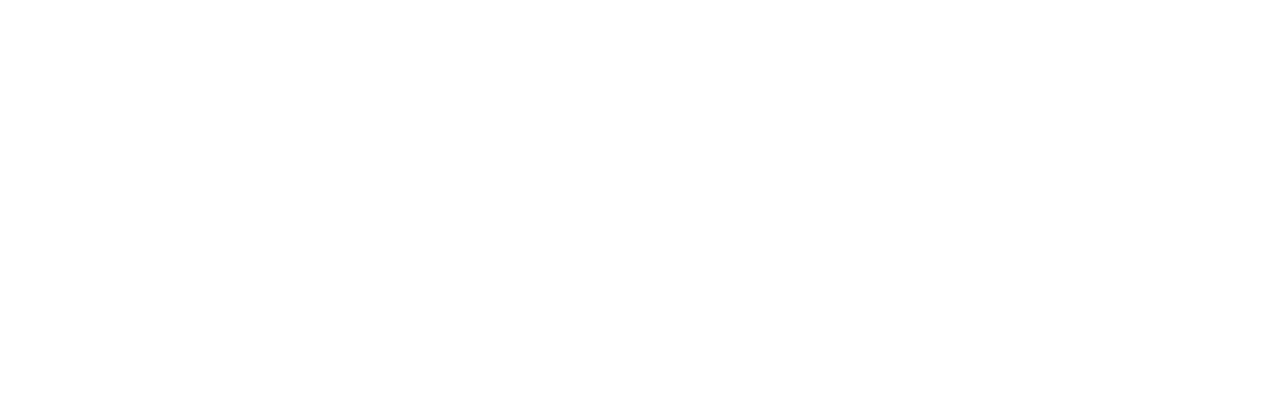
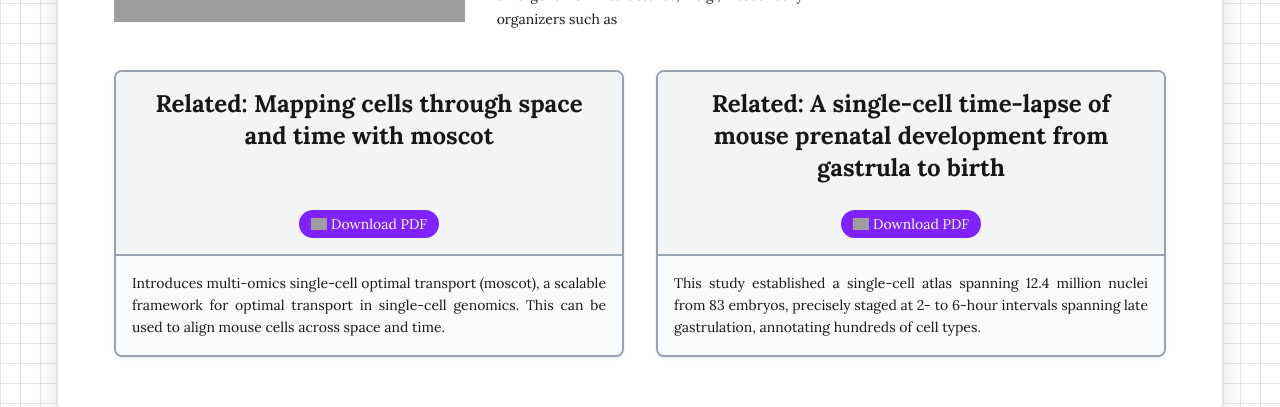
Before and after one commit to dzhu8/dzhu.github.io, a Next.js app: page / in a window 1280 px wide. Shown: the part 1617-2024 px from the top of the page. Before the commit the page ends 800 px from the top, so only its background shows below. Built offline with nearby package versions, Linux system fonts and the light colour scheme; grey boxes are pictures that could not be loaded; a web font is replaced by a local one.

Commit message:
Add formatted research section

```diff
--- a/src/app/components/subsections/ResearchNewspaperTemplate.tsx
+++ b/src/app/components/subsections/ResearchNewspaperTemplate.tsx
@@ -10,8 +10,7 @@
      imageAlt?: string;
      pdfPath?: string;
      githubUrl?: string;
-     mainContent?: string;
-     secondaryContent?: string;
+     fullText?: string; // Combined main and secondary content
      article1Title?: string;
      article1Content?: string;
      article1PdfPath?: string;
@@ -33,8 +32,7 @@
      imageAlt = "Article image",
      pdfPath,
      githubUrl,
-     mainContent = "Lorem ipsum dolor sit amet, consectetur adipiscing elit. Suspendisse vel justo eu nibh vestibulum tincidunt. Praesent faucibus, nisl in lobortis tincidunt, magna lacus pulvinar mauris, nec accumsan odio metus et dolor. Cras non nisi ut augue pulvinar luctus. Curabitur eget augue ut turpis feugiat finibus eget sed nibh. Duis fermentum, tortor vel dictum lobortis, arcu nisi condimentum eros, vel ullamcorper risus dolor eget nisl. Praesent sodales nibh at euismod mattis. Sed dignissim, tortor sed finibus pellentesque, felis dolor scelerisque massa, eget tincidunt libero magna sit amet risus.",
-     secondaryContent = "Lorem ipsum dolor sit amet, consectetur adipiscing elit. Suspendisse vel justo eu nibh vestibulum tincidunt. Praesent faucibus, nisl in lobortis tincidunt, magna lacus pulvinar mauris, nec accumsan odio metus et dolor. Cras non nisi ut augue pulvinar luctus. Curabitur eget augue ut turpis feugiat finibus eget sed nibh. Duis fermentum, tortor vel dictum lobortis, arcu nisi condimentum eros, vel ullamcorper risus dolor eget nisl. Praesent sodales nibh at euismod mattis. Sed dignissim, tortor sed finibus pellentesque, felis dolor scelerisque massa, eget tincidunt libero magna sit amet risus.",
+     fullText = "Lorem ipsum dolor sit amet, consectetur adipiscing elit. Suspendisse vel justo eu nibh vestibulum tincidunt. Praesent faucibus, nisl in lobortis tincidunt, magna lacus pulvinar mauris, nec accumsan odio metus et dolor. Cras non nisi ut augue pulvinar luctus. Curabitur eget augue ut turpis feugiat finibus eget sed nibh. Duis fermentum, tortor vel dictum lobortis, arcu nisi condimentum eros, vel ullamcorper risus dolor eget nisl. Praesent sodales nibh at euismod mattis. Sed dignissim, tortor sed finibus pellentesque, felis dolor scelerisque massa, eget tincidunt libero magna sit amet risus.",
      article1Title = "Title",
      article1Content = "Lorem ipsum dolor sit amet, consectetur adipiscing elit. Suspendisse vel justo eu nibh vestibulum tincidunt. Praesent faucibus, nisl in lobortis tincidunt, magna lacus pulvinar mauris.",
      article1PdfPath,
@@ -47,15 +45,19 @@
      article1ContentFontSize = 16,
      article2ContentFontSize = 16,
 }) => {
-     // Get the first letter of the main content for the drop cap
-     const firstLetter = mainContent.charAt(0);
-     const restOfContent = mainContent.substring(1);
+     const [mainContent, setMainContent] = useState("");
+     const [secondaryContent, setSecondaryContent] = useState("");
+     const [currentUrl, setCurrentUrl] = useState<string>("");
 
      // Refs for measuring header heights
      const article1HeaderRef = useRef<HTMLDivElement>(null);
      const article2HeaderRef = useRef<HTMLDivElement>(null);
      const [headerHeight, setHeaderHeight] = useState<number | null>(null);
-     const [currentUrl, setCurrentUrl] = useState<string>("");
+
+     // Refs for text measurement
+     const measurementRef = useRef<HTMLDivElement>(null);
+     const leftColumnRef = useRef<HTMLDivElement>(null);
+     const rightColumnRef = useRef<HTMLDivElement>(null);
 
      // Get current URL on client side
      useEffect(() => {
@@ -68,20 +70,127 @@
      useEffect(() => {
           const calculateHeaderHeight = () => {
                if (article1HeaderRef.current && article2HeaderRef.current) {
+                    // Reset height to auto to get natural height
+                    article1HeaderRef.current.style.minHeight = 'auto';
+                    article2HeaderRef.current.style.minHeight = 'auto';
+
+                    // Get natural heights
                     const height1 = article1HeaderRef.current.offsetHeight;
                     const height2 = article2HeaderRef.current.offsetHeight;
-                    setHeaderHeight(Math.max(height1, height2));
+                    const maxHeight = Math.max(height1, height2);
+
+                    // Add padding to prevent overlap - scale with font size
+                    const scaleFactor = Math.max(mainContentFontSize / 16, 0.5); // Minimum 0.5x scale
+                    const paddedHeight = maxHeight + (20 * scaleFactor); // 20px base padding scaled
+
+                    setHeaderHeight(paddedHeight);
                }
           };
 
-          // Calculate on mount and when window resizes
-          calculateHeaderHeight();
+          // Use requestAnimationFrame to ensure DOM is updated
+          const timer = requestAnimationFrame(() => {
+               setTimeout(calculateHeaderHeight, 50);
+          });
+
           window.addEventListener("resize", calculateHeaderHeight);
 
           return () => {
+               cancelAnimationFrame(timer);
                window.removeEventListener("resize", calculateHeaderHeight);
           };
-     }, []);
+     }, [article1Title, article2Title, article1PdfPath, article2PdfPath, mainContentFontSize]);
+
+     // Smart text splitting function
+     const calculateOptimalSplit = React.useCallback(() => {
+          if (!fullText || !leftColumnRef.current || !rightColumnRef.current) return;
+
+          const words = fullText.split(' ');
+          const totalWords = words.length;
+
+          // Get column dimensions
+          const leftColumnWidth = leftColumnRef.current.clientWidth;
+          const rightColumnWidth = rightColumnRef.current.clientWidth;
+
+          // Use binary search to find optimal split point
+          let left = 0;
+          let right = totalWords;
+          let bestSplit = Math.floor(totalWords / 2);
+          let bestHeightDifference = Infinity;
+
+          // Create temporary measurement element
+          const tempElement = document.createElement('div');
+          tempElement.style.position = 'absolute';
+          tempElement.style.visibility = 'hidden';
+          tempElement.style.fontSize = `${mainContentFontSize}px`;
+          tempElement.style.fontFamily = getComputedStyle(leftColumnRef.current).fontFamily;
+          tempElement.style.lineHeight = getComputedStyle(leftColumnRef.current).lineHeight;
+          tempElement.style.padding = '0.5rem';
+          document.body.appendChild(tempElement);
+
+          while (left <= right) {
+               const mid = Math.floor((left + right) / 2);
+               const leftText = words.slice(0, mid).join(' ');
+               const rightText = words.slice(mid).join(' ');
+
+               // Measure left column height
+               tempElement.style.width = `${leftColumnWidth}px`;
+               tempElement.innerHTML = `<span style="float:left; font-size:4.5rem; line-height:1; margin-right:0.5rem; margin-top:0.25rem;">${leftText.charAt(0)}</span>${leftText.substring(1)}`;
+               const leftTextHeight = tempElement.scrollHeight;
+
+               // Measure right column height
+               tempElement.style.width = `${rightColumnWidth}px`;
+               tempElement.innerHTML = rightText;
+               const rightTextHeight = tempElement.scrollHeight;
+
+               const heightDifference = Math.abs(leftTextHeight - rightTextHeight);
+
+               if (heightDifference < bestHeightDifference) {
+                    bestHeightDifference = heightDifference;
+                    bestSplit = mid;
+               }
+
+               // Adjust search based on which column is taller
+               if (leftTextHeight > rightTextHeight) {
+                    right = mid - 1;
+               } else {
+                    left = mid + 1;
+               }
+
+               // Break if we've found a very good split
+               if (heightDifference < 10) break;
+          }
+
+          document.body.removeChild(tempElement);
+
+          // Set the split content
+          const splitMainContent = words.slice(0, bestSplit).join(' ');
+          const splitSecondaryContent = words.slice(bestSplit).join(' ');
+
+          setMainContent(splitMainContent);
+          setSecondaryContent(splitSecondaryContent);
+     }, [fullText, mainContentFontSize]);
+
+     // Calculate split when component mounts and on resize
+     useEffect(() => {
+          const timer = setTimeout(() => {
+               calculateOptimalSplit();
+          }, 100); // Small delay to ensure elements are rendered
+
+          const handleResize = () => {
+               setTimeout(calculateOptimalSplit, 100);
+          };
+
+          window.addEventListener('resize', handleResize);
+
+          return () => {
+               clearTimeout(timer);
+               window.removeEventListener('resize', handleResize);
+          };
+     }, [calculateOptimalSplit]);
+
+     // Get the first letter of the main content for the drop cap
+     const firstLetter = mainContent.charAt(0);
+     const restOfContent = mainContent.substring(1);
 
      return (
           <div className="max-w-6xl mx-auto p-6">
@@ -160,7 +269,7 @@
                                    alt="Share on X"
                                    width={16}
                                    height={16}
-                                   className="invert" // Invert colors for better visibility
+                                   className="invert"
                               />
                          </a>
 
@@ -205,17 +314,19 @@
                     <div className="w-full md:w-2/3 md:pl-6">
                          <div className="grid grid-cols-2 gap-8 h-full">
                               {/* Left column with drop cap */}
-                              <div className="p-2">
+                              <div ref={leftColumnRef} className="p-2">
                                    <p className="text-justify">
-                                        <span className="float-left text-7xl font-serif mr-2 mt-1 leading-none">
-                                             {firstLetter}
-                                        </span>
+                                        {firstLetter && (
+                                             <span className="float-left text-7xl font-serif mr-2 mt-1 leading-none">
+                                                  {firstLetter}
+                                             </span>
+                                        )}
                                         <span style={{ fontSize: `${mainContentFontSize}px` }}>{restOfContent}</span>
                                    </p>
                               </div>
 
                               {/* Right column */}
-                              <div className="p-2">
+                              <div ref={rightColumnRef} className="p-2">
                                    <p className="text-justify" style={{ fontSize: `${secondaryContentFontSize}px` }}>
                                         {secondaryContent}
                                    </p>
@@ -225,25 +336,30 @@
                </div>
 
                {/* Bottom text boxes */}
-               <div className="grid grid-cols-2 gap-8">
+               <div className="grid grid-cols-1 md:grid-cols-2 gap-6 md:gap-8 mt-8">
                     {/* Left text box */}
-                    <div className="flex flex-col h-full">
+                    <div className="flex flex-col min-h-0 border-2 border-gray-400 rounded-lg overflow-hidden shadow-sm">
                          <div
                               ref={article1HeaderRef}
-                              className="p-2 mb-2"
-                              style={headerHeight ? { height: `${headerHeight}px` } : undefined}
+                              className="flex-shrink-0 p-3 md:p-4 bg-gray-100 border-b-2 border-gray-400"
+                              style={{
+                                   minHeight: headerHeight ? `${headerHeight}px` : 'auto',
+                                   display: 'flex',
+                                   flexDirection: 'column',
+                                   justifyContent: 'space-between'
+                              }}
                          >
-                              <h2 className="text-2xl font-bold text-center">{article1Title}</h2>
+                              <h2 className="text-xl md:text-2xl font-bold text-center mb-2 flex-shrink-0">{article1Title}</h2>
                               {article1PdfPath && (
-                                   <div className="flex justify-center mt-2">
+                                   <div className="flex justify-center flex-shrink-0">
                                         <Link href={article1PdfPath} target="_blank" rel="noopener noreferrer">
-                                             <button className="flex items-center px-3 py-1 bg-violet-600 text-white rounded-full hover:bg-violet-700 transition-colors text-sm">
+                                             <button className="flex items-center px-3 py-1 bg-violet-600 text-white rounded-full hover:bg-violet-700 transition-colors text-sm whitespace-nowrap">
                                                   <Image
                                                        src="/PDF_file_icon.svg"
                                                        alt="PDF"
                                                        width={16}
                                                        height={16}
-                                                       className="mr-1"
+                                                       className="mr-1 flex-shrink-0"
                                                   />
                                                   <span>Download PDF</span>
                                              </button>
@@ -251,31 +367,39 @@
                                    </div>
                               )}
                          </div>
-                         <div className="p-2 flex-grow">
-                              <p className="text-justify" style={{ fontSize: `${article1ContentFontSize}px` }}>
+                         <div className="flex-grow p-3 md:p-4 overflow-hidden bg-gray-50">
+                              <p className="text-justify leading-relaxed" style={{
+                                   fontSize: `${Math.max(article1ContentFontSize, 12)}px`,
+                                   lineHeight: '1.6'
+                              }}>
                                    {article1Content}
                               </p>
                          </div>
                     </div>
 
                     {/* Right text box */}
-                    <div className="flex flex-col h-full">
+                    <div className="flex flex-col min-h-0 border-2 border-gray-400 rounded-lg overflow-hidden shadow-sm">
                          <div
                               ref={article2HeaderRef}
-                              className="p-2 mb-2"
-                              style={headerHeight ? { height: `${headerHeight}px` } : undefined}
+                              className="flex-shrink-0 p-3 md:p-4 bg-gray-100 border-b-2 border-gray-400"
+                              style={{
+                                   minHeight: headerHeight ? `${headerHeight}px` : 'auto',
+                                   display: 'flex',
+                                   flexDirection: 'column',
+                                   justifyContent: 'space-between'
+                              }}
                          >
-                              <h2 className="text-2xl font-bold text-center">{article2Title}</h2>
+                              <h2 className="text-xl md:text-2xl font-bold text-center mb-2 flex-shrink-0">{article2Title}</h2>
                               {article2PdfPath && (
-                                   <div className="flex justify-center mt-2">
+                                   <div className="flex justify-center flex-shrink-0">
                                         <Link href={article2PdfPath} target="_blank" rel="noopener noreferrer">
-                                             <button className="flex items-center px-3 py-1 bg-violet-600 text-white rounded-full hover:bg-violet-700 transition-colors text-sm">
+                                             <button className="flex items-center px-3 py-1 bg-violet-600 text-white rounded-full hover:bg-violet-700 transition-colors text-sm whitespace-nowrap">
                                                   <Image
                                                        src="/PDF_file_icon.svg"
                                                        alt="PDF"
                                                        width={16}
                                                        height={16}
-                                                       className="mr-1"
+                                                       className="mr-1 flex-shrink-0"
                                                   />
                                                   <span>Download PDF</span>
                                              </button>
@@ -283,13 +407,19 @@
                                    </div>
                               )}
                          </div>
-                         <div className="p-2 flex-grow">
-                              <p className="text-justify" style={{ fontSize: `${article2ContentFontSize}px` }}>
+                         <div className="flex-grow p-3 md:p-4 overflow-hidden bg-gray-50">
+                              <p className="text-justify leading-relaxed" style={{
+                                   fontSize: `${Math.max(article2ContentFontSize, 12)}px`,
+                                   lineHeight: '1.6'
+                              }}>
                                    {article2Content}
                               </p>
                          </div>
                     </div>
                </div>
+
+               {/* Hidden measurement div */}
+               <div ref={measurementRef} style={{ position: 'absolute', visibility: 'hidden', height: 'auto', width: 'auto' }} />
           </div>
      );
 };
--- a/src/app/page.tsx
+++ b/src/app/page.tsx
@@ -3,6 +3,9 @@
 import Hero from "./components/hero/Hero";
 import Navbar from "./components/hero/Navbar";
 import ScaleTracker from "./components/ScaleTracker";
+import Section from "./components/hero/Section";
+import ScrollFadeIn from "./components/animations/ScrollFadeIn";
+import NewsArticleLayout from "./components/subsections/ResearchNewspaperTemplate";
 
 export default function Home() {
      return (
@@ -15,6 +18,31 @@
 
                {/* Hero Section with graph paper background */}
                <Hero />
+
+               {/* Content Sections with white backgrounds */}
+               <Section id="research" title="Research">
+                    <ScrollFadeIn delay={200} duration={800} direction="up">
+                         <NewsArticleLayout
+                              title="Spateo: Spatiotemporal modeling of molecular holograms"
+                              imagePath="/Spateo.png"
+                              pdfPath="/pdf/Spateo.pdf"
+                              githubUrl="https://github.com/aristoteleo/spateo-release"
+                              date="November 11th, 2024"
+                              journal="Cell"
+                              mainContentFontSize={14}
+                              secondaryContentFontSize={14}
+                              article1ContentFontSize={14}
+                              article2ContentFontSize={14}
+                              fullText="Quantifying spatiotemporal dynamics during embryogenesis is crucial for understanding congenital diseases. We developed Spateo, a 3D spatiotemporal modeling framework, and applied it to a 3D mouse embryogenesis atlas at E9.5 and E11.5, capturing eight million cells. Spateo enables scalable, partial, non-rigid alignment, multi-slice refinement, and mesh correction to create molecular holograms of whole embryos. It introduces digitization methods to uncover multi-level biology from subcellular to whole organ, identifying expression gradients along orthogonal axes of emergent 3D structures, e.g., secondary organizers such as the zona limitans intrathalamica (ZLI). Spateo further jointly models intercellular and intracellular interaction to dissect signaling landscapes in 3D structures. Lastly, Spateo introduces morphometric vector fields of cell migration and integrates spatial differential geometry to unveil molecular programs underlying asymmetrical murine heart organogenesis and others, bridging macroscopic changes with molecular dynamics. Thus, Spateo enables the study of organ ecology at a molecular level in 3D space over time. From both a technological and intellectual perspective, this has been my most complex paper (and certainly the one that has taken the most time and effort!)"
+                              article1Title="Related: Mapping cells through space and time with moscot"
+                              article1Content="Introduces multi-omics single-cell optimal transport (moscot), a scalable framework for optimal transport in single-cell genomics. This can be used to align mouse cells across space and time."
+                              article1PdfPath="/pdf/moscot.pdf"
+                              article2Title="Related: A single-cell time-lapse of mouse prenatal development from gastrula to birth"
+                              article2Content="This study established a single-cell atlas spanning 12.4 million nuclei from 83 embryos, precisely staged at 2- to 6-hour intervals spanning late gastrulation, annotating hundreds of cell types."
+                              article2PdfPath="/pdf/mouse_atlas.pdf"
+                         />
+                    </ScrollFadeIn>
+               </Section>
           </main>
      );
 }
```
